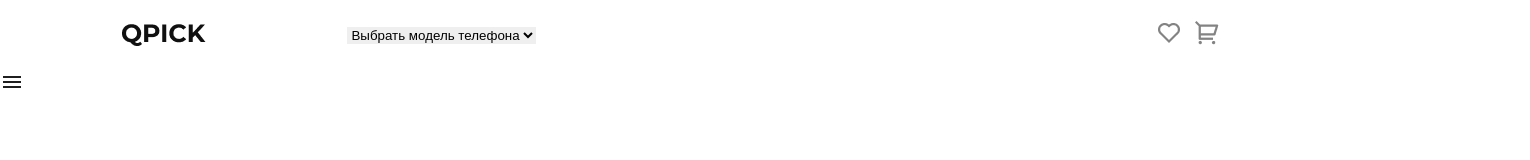
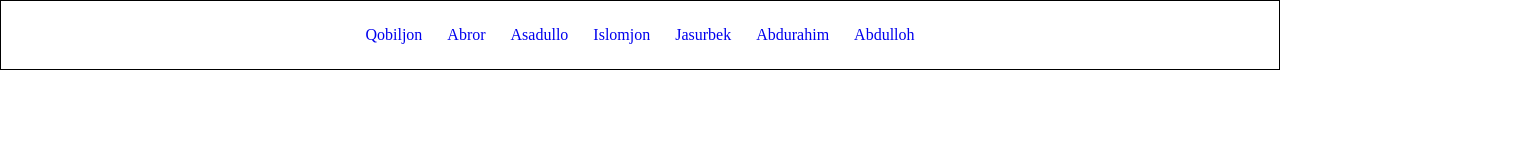
Before and after one commit to Asadullo07/ecommerce-store, a plain HTML site: page index.html in a window 1280 px wide. Shown: the whole page, 1530 px wide, since content can reach past the window. Drawn offline with Linux system fonts and the light colour scheme.

Commit message:
ozgartirish kiritildi headerga

```diff
--- a/index.html
+++ b/index.html
@@ -3,38 +3,21 @@
 <head>
     <meta charset="UTF-8">
     <meta name="viewport" content="width=device-width, initial-scale=1.0">
-    <title>Document</title>
+    <title>git hub team bolib ishlash</title>
     <link rel="stylesheet" href="./style.css">
 </head>
 <body>
     <header>
         <nav>
-            <div class="navs">
-                <ul class="wwa">
-                    <li>
-                        <img src="./assets/Frame 9 (1).png" alt="">
-                    </li>
-                </ul>
-                <ul class="wwb">
-                    <li><img src="./assets/Vector (8).png" alt=""></li>
-                    <li>
-                        <select name="" id="">
-                            <option value="">Выбрать модель телефона</option>
-                        </select>
-                    </li>
-                </ul>
-                <ul class="wwc">
-                    <li>
-                        <img src="./assets/Vector (10).png" alt="">
-                    </li>
-                    <li>
-                        <img src="./assets/Vector (9).png" alt="">
-                    </li>
-                </ul>
-            </div>
-            <div class="bar">
-                <svg xmlns="http://www.w3.org/2000/svg" height="24px" viewBox="0 -960 960 960" width="24px" fill="#1f1f1f"><path d="M120-240v-80h720v80H120Zm0-200v-80h720v80H120Zm0-200v-80h720v80H120Z"/></svg>
-            </div>
+            <ul>
+                <li><a href="/">Qobiljon</a></li>
+                <li><a href="/">Abror</a></li>
+                <li><a href="/">Asadullo</a></li>
+                <li><a href="/">Islomjon</a></li>
+                <li><a href="/">Jasurbek</a></li>
+                <li><a href="/">Abdurahim</a></li>
+                <li><a href="/">Abdulloh</a></li>
+            </ul>
         </nav>
     </header>
 </body>
--- a/style.css
+++ b/style.css
@@ -1,4 +1,4 @@
-* {
+/* * {
     margin: 0;
     padding: 0;
     box-sizing: border-box;
@@ -80,4 +80,31 @@
     .nav ul:nth-child(2) {
         display: none;
     }
+} */
+
+
+
+*{
+    margin: 0;
+    padding: 0;
+    box-sizing: border-box;
+    text-decoration: none;
+    list-style: none;
 }
+
+header{
+    width: 100%;
+    height: 70px;
+    background-color: #fff;
+    border: 1px solid black;
+    display: flex;
+    align-items: center;
+    justify-content: center;
+}
+
+header nav ul{
+    display: flex;
+    align-items: center;
+    justify-content: center;
+    gap: 25px;
+}
```
